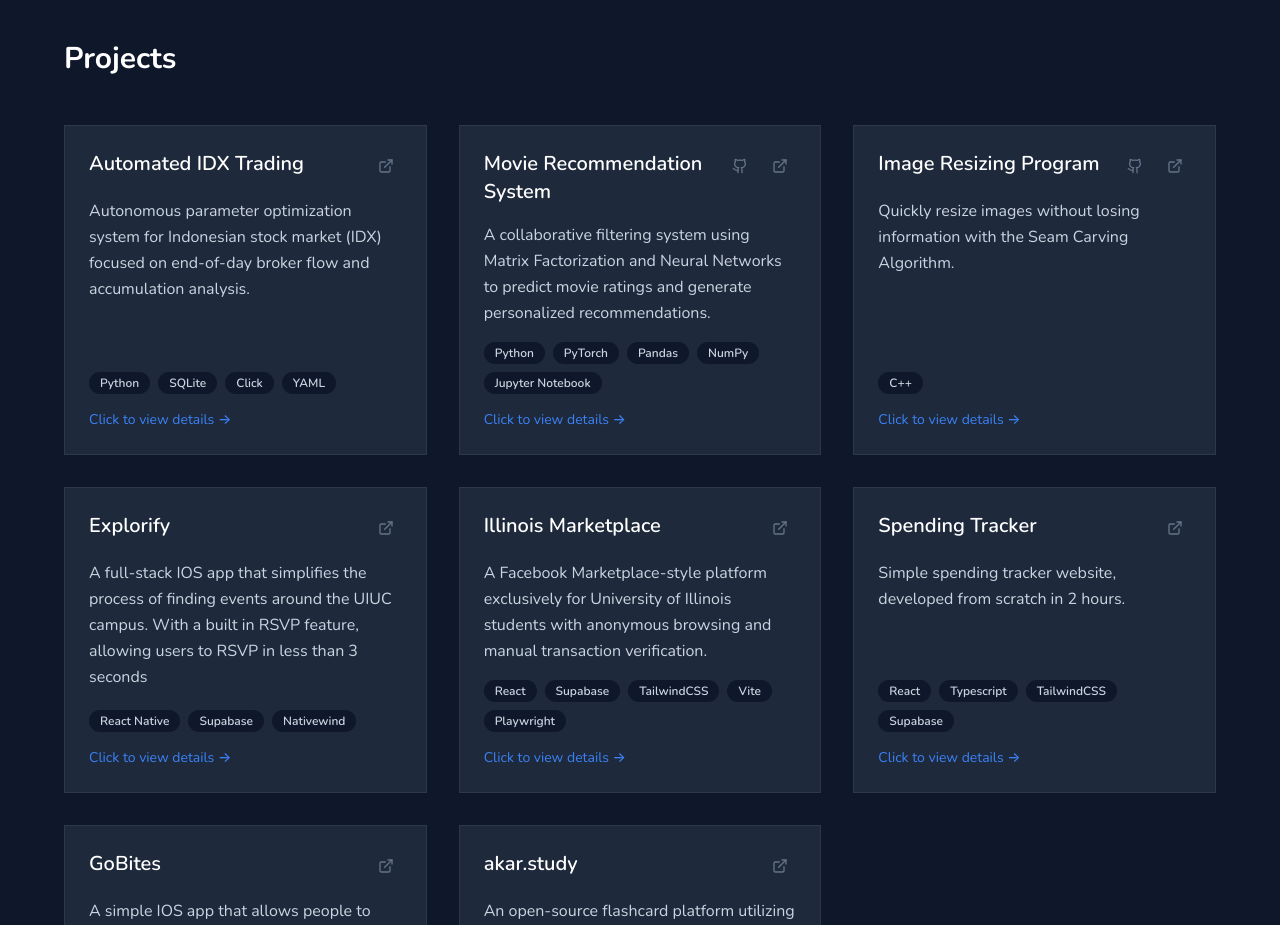
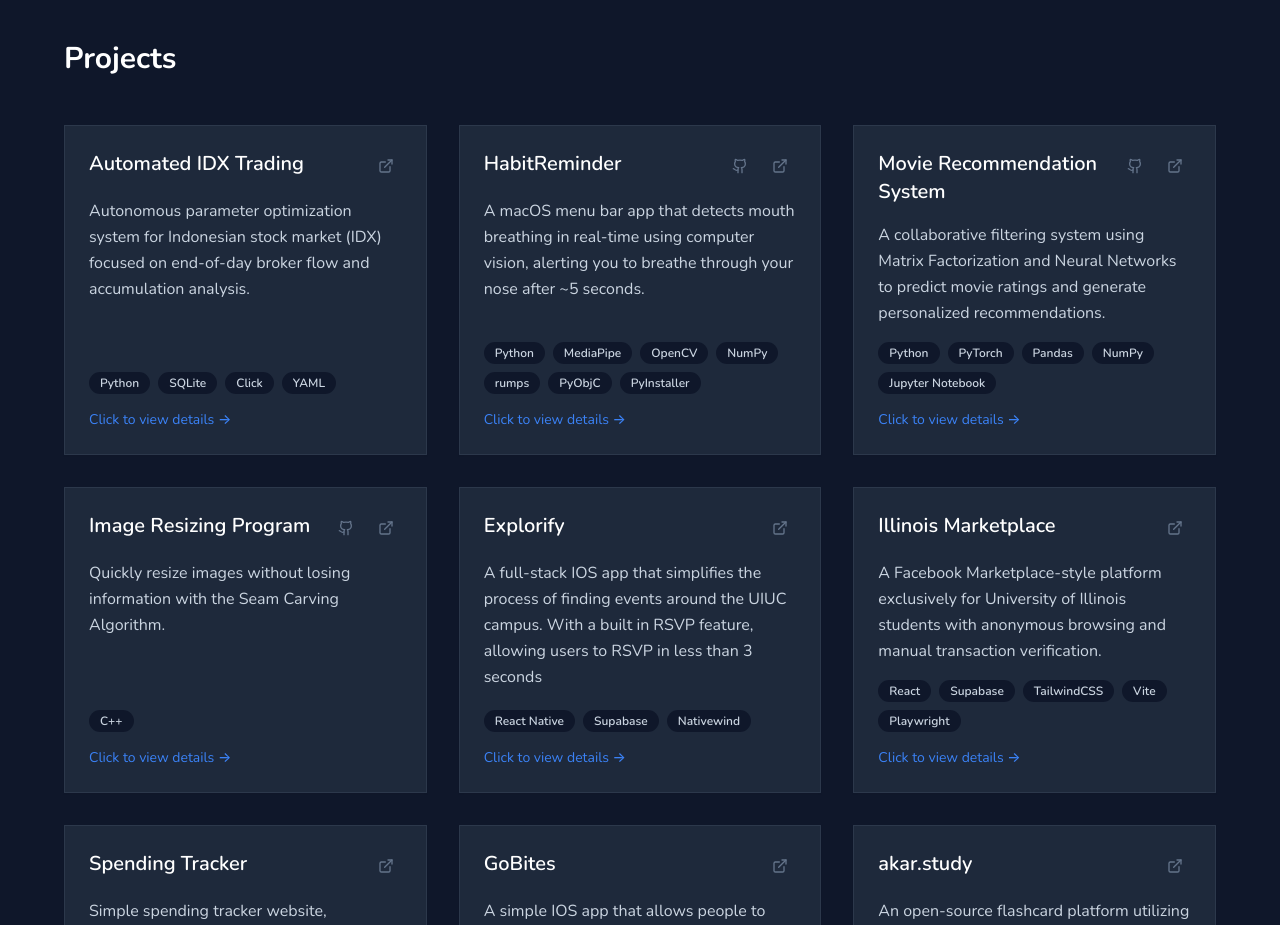
Before and after one commit to jbw9/PersonalWebsite, a React (Create React App) app: page / in a window 1280 px wide. Shown: the part 2420-3345 px from the top of the page. Built offline with nearby package versions, Linux system fonts and the light colour scheme.

Commit message:
Add HabitReminder project with Google Drive download link
- Added HabitReminder project details
- Added demo video (ht_demo.mp4)
- Updated ProjectDetail component to support DMG downloads
- Using Google Drive link for DMG distribution to avoid large file in repo

```diff
--- a/src/data/projects.ts
+++ b/src/data/projects.ts
@@ -10,6 +10,8 @@ export interface Project {
   image?: string;
   howItWorks?: string;
   notebookUrl?: string;
+  videoUrl?: string;
+  dmgUrl?: string;
 }
 
 export const projects = [
@@ -137,6 +139,89 @@ Signals: 187 | Win Rate: 67.4% | Avg P&L: +5.8% | Sharpe: 2.34
 - **Win Rate**: Secondary check (prefer >60%)
 - **Signal Count**: Ensure sufficient opportunities (>30 signals)
 - **Max Drawdown**: Monitor largest peak-to-trough decline`,
+  },
+  {
+    id: "habit-reminder",
+    title: "HabitReminder",
+    description:
+      "A macOS menu bar app that detects mouth breathing in real-time using computer vision, alerting you to breathe through your nose after ~5 seconds.",
+    longDescription:
+      "HabitReminder is a passive health monitor that runs silently in the macOS menu bar. It uses your webcam and MediaPipe's 468-point face landmarker model to compute the Mouth Aspect Ratio (MAR) on every frame. When your mouth has been open for ~5 seconds, it fires a macOS system notification and an audio cue to remind you to breathe through your nose.\n\nThe app features a live 320×180 camera preview embedded directly in the menu bar dropdown, complete with face landmark overlays, an OPEN/CLOSED status label, a countdown bar, and a \"CLOSE YOUR MOUTH\" alert banner. The menu bar icon updates in real-time: HR (idle), a 5/4/3/2/1 countdown (warning), and !!! when an alert fires.\n\nBuilding this required solving several macOS-specific engineering challenges: a camera permission race condition with AVFoundation's TCC system, keeping NSTimers alive while the menu is open, and re-applying the hardened runtime code signature after PyInstaller strips it during the app bundle step.",
+    technologies: [
+      "Python",
+      "MediaPipe",
+      "OpenCV",
+      "NumPy",
+      "rumps",
+      "PyObjC",
+      "PyInstaller",
+    ],
+    features: [
+      "Mouth Aspect Ratio (MAR) detection via MediaPipe 468-point face landmarks",
+      "Live 320×180 camera preview embedded in the menu bar dropdown",
+      "Visual overlays: face landmarks, OPEN/CLOSED status, countdown bar, alert banner",
+      "Menu bar icon updates in real-time (idle → countdown → alert)",
+      "macOS system notifications via osascript + Sosumi/Glass audio cues",
+      "60-second cooldown between alerts to prevent notification fatigue",
+      "Toggle detection on/off from the menu without quitting",
+      "Distributed as a signed .dmg for end-user installation",
+    ],
+    github: "https://github.com/jbw9/HabitReminder",
+    demo: undefined,
+    videoUrl: "/ht_demo.mp4",
+    dmgUrl: "https://drive.google.com/uc?export=download&id=1sOWpxBZVLRALjHhmPOwoJvWf_edi7Mzz",
+    howItWorks: `
+### Mouth Aspect Ratio (MAR)
+
+The core detection algorithm computes the **Mouth Aspect Ratio** from MediaPipe's 468 facial landmarks. MAR measures the vertical opening of the mouth relative to its horizontal width:
+
+\`\`\`
+MAR = (‖p2 - p8‖ + ‖p3 - p7‖ + ‖p4 - p6‖) / (2 × ‖p1 - p5‖)
+\`\`\`
+
+Where p1–p8 are key mouth landmark coordinates. A MAR above the configured threshold for ~5 consecutive seconds triggers an alert.
+
+## Architecture
+
+\`\`\`
+main.py
+  └── HealthMonitorApp (menu_bar_app.py)
+        ├── CameraThread         — 30fps capture loop (background thread)
+        ├── DetectorManager      — MediaPipe init, routes frames to detectors
+        │     └── MouthBreathingDetector  — MAR algorithm
+        ├── AlertSystem          — notifications + audio, 60s cooldown
+        └── PreviewWindow        — draws OpenCV overlays, converts to NSImage
+\`\`\`
+
+### Threading Model
+
+Two threads work in parallel:
+- **Camera thread** — captures frames at 30fps, runs MAR detection, queues alerts
+- **Main thread** — two NSTimers: 15Hz preview refresh, 0.5Hz alert processing
+
+### Data Flow
+
+\`\`\`
+Camera → BGR frame → RGB convert → MediaPipe (468 landmarks)
+  → MAR calculation → alert queue → macOS notification + sound
+                    → overlay drawing → JPEG → NSImage → menu bar preview
+\`\`\`
+
+## Key Engineering Challenges
+
+### 1. Camera Permission Race Condition
+macOS TCC doesn't authorize OpenCV's AVFoundation session fast enough on first launch. Fixed by explicitly calling \`AVCaptureDevice.requestAccessForMediaType_completionHandler_\` via PyObjC before opening the capture session, then auto-restarting the camera thread after a 1.5s delay.
+
+### 2. NSTimer Pausing During Menu Open
+Standard rumps timers are scheduled in the default run loop mode and pause when the menu is open, freezing the live preview. Fixed by scheduling NSTimers in \`NSRunLoopCommonModes\` so they fire regardless of UI state.
+
+### 3. PyInstaller + Hardened Runtime
+PyInstaller's BUNDLE step strips the hardened runtime flag, which is required for camera access on macOS 12+. Fixed with a post-build \`codesign --options runtime\` pass using a custom \`entitlements.plist\` that grants the camera usage entitlement.
+
+### 4. Alert Spam Prevention
+Two mechanisms prevent alert fatigue:
+- An \`alert_triggered\` boolean suppresses re-alerting within the same continuous open-mouth event
+- A 60-second cooldown timer between separate events prevents notification overload`,
   },
   {
     id: "movie-recommendation",
--- a/src/popup/ProjectDetail.tsx
+++ b/src/popup/ProjectDetail.tsx
@@ -2,7 +2,7 @@ import { useParams, useNavigate } from "react-router-dom";
 import { Button } from "../components/button";
 import { Card, CardContent } from "../components/card";
 import { Badge } from "../components/badge";
-import { ArrowLeft, Github, ExternalLink } from "lucide-react";
+import { ArrowLeft, Github, ExternalLink, Download } from "lucide-react";
 import { useEffect, useState } from "react";
 import { projects } from "../data/projects";
 import ReactMarkdown from "react-markdown";
@@ -219,6 +219,17 @@ const ProjectDetail = () => {
                 Try it Out!
               </Button>
             )}
+            {project.dmgUrl && (
+              <a href={project.dmgUrl} download>
+                <Button
+                  variant="outline"
+                  className="border-portfolio-accent text-portfolio-light hover:bg-portfolio-slate"
+                >
+                  <Download className="w-4 h-4 mr-2" />
+                  Try it Out — Download DMG
+                </Button>
+              </a>
+            )}
           </div>
         </div>
 
@@ -259,6 +270,32 @@ const ProjectDetail = () => {
             <h2 className="mb-4 text-2xl font-semibold text-white">
               About This Project
             </h2>
+            {project.videoUrl && (
+              <div className="mb-6">
+                <h3 className="mb-3 text-lg font-semibold text-white">Demo</h3>
+                <video
+                  src={project.videoUrl}
+                  controls
+                  className="w-full rounded-lg border border-portfolio-accent/20"
+                  style={{ maxHeight: "480px" }}
+                >
+                  Your browser does not support the video tag.
+                </video>
+                {project.dmgUrl && (
+                  <p className="mt-3 text-portfolio-light">
+                    Want to try it yourself?{" "}
+                    <a
+                      href={project.dmgUrl}
+                      download
+                      className="text-portfolio-blue underline hover:text-portfolio-blue/80"
+                    >
+                      Click here to download
+                    </a>
+                    .
+                  </p>
+                )}
+              </div>
+            )}
             <div className="leading-relaxed text-portfolio-light">
               {project.longDescription.split("\n\n").map((paragraph, index) => (
                 <p key={index} className={index > 0 ? "mt-4" : ""}>
```
Also changed, not shown: 1 other file (tests, documents, lock files or other folders).
